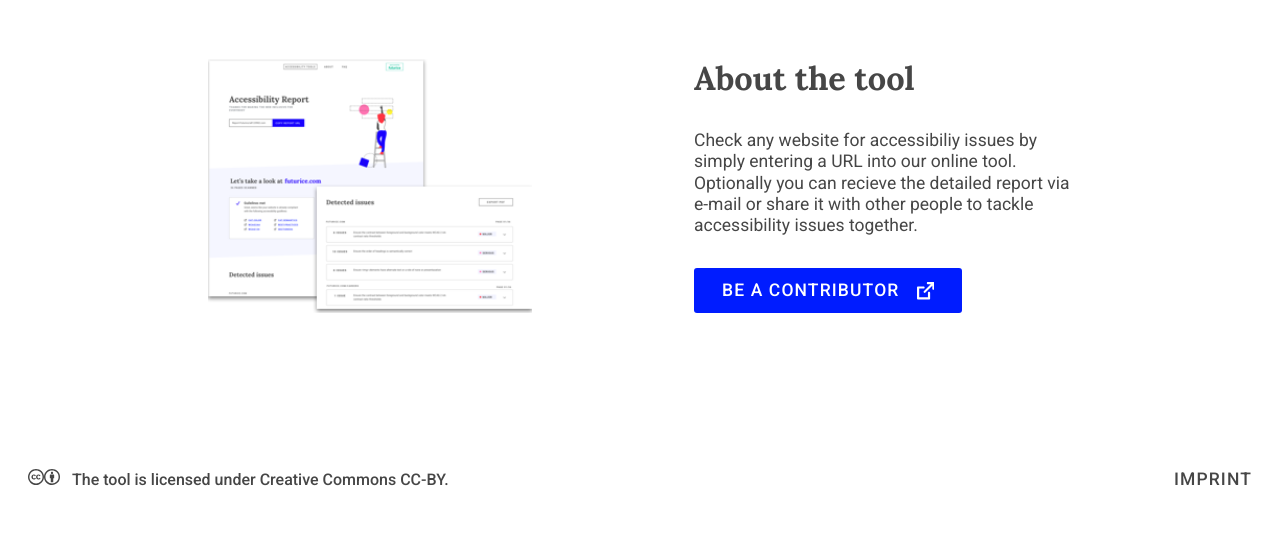
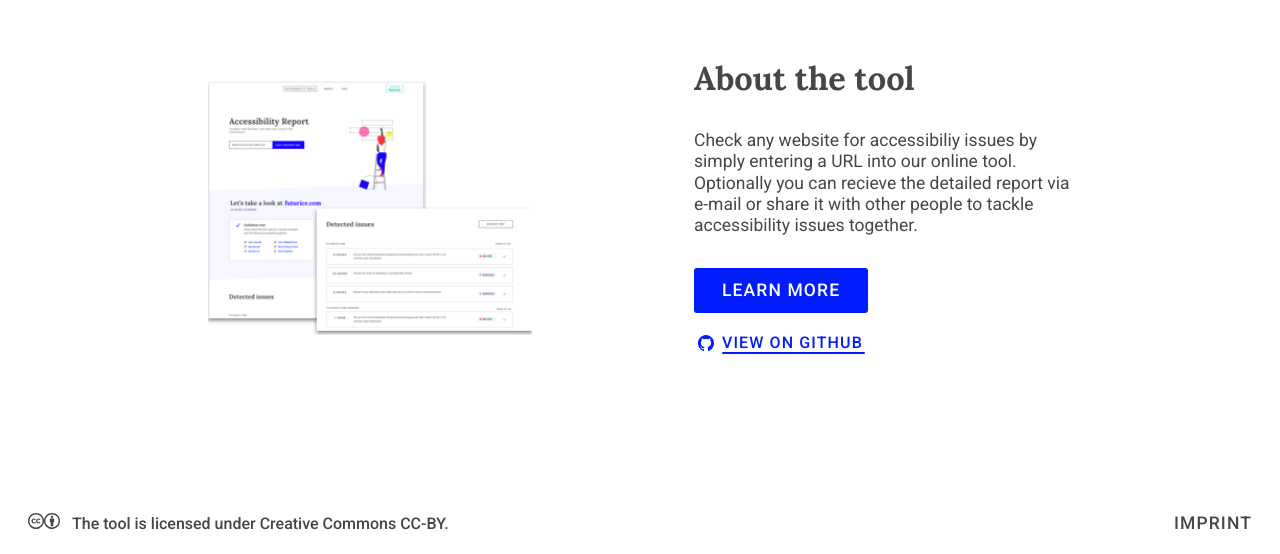
Before and after one commit to accessibility-tools/website, a Next.js app: page /checker in a window 1280 px wide. Shown: the part 1499-2053 px from the top of the page. Before the commit the page ends 2018 px from the top, so only its background shows below. Built offline with nearby package versions, Linux system fonts and the light colour scheme.

Commit message:
refactor tool overview component

```diff
--- a/src/components/tool-overview/ToolOverview.jsx
+++ b/src/components/tool-overview/ToolOverview.jsx
@@ -4,18 +4,24 @@ import styled from "styled-components";
 import Switcher from "../layout-components/Switcher";
 import Stack from "../layout-components/Stack";
 import Center from "../layout-components/Center";
-import ComingSoon from "../badge/ComingSoonBadge";
 import CTA from "../CTA/CTA";
+import Link from "../links/Link";
 
 const toolData = {
   ciTool: {
     img: "/illustrations/citool-placeholder.png",
     desc: "Run our tool in the terminal to create a report for any website:",
+    details: [
+      "Detect and fix accessibility issues like missing labels, lack of color contrast many more.",
+      "Check huge websites with multiple pages in just one session.",
+      "Learn if your website is complying to important standards in the industry and how to improve.",
+    ],
   },
   webChecker: {
     img: "/illustrations/webchecker-placeholder.png",
     desc:
       "Check any website for accessibiliy issues by simply entering a URL into our online tool. Optionally you can recieve the detailed report via e-mail or share it with other people to tackle accessibility issues together.",
+    details: [],
   },
 };
 
@@ -39,14 +45,25 @@ const ToolImg = styled.img`
   width: 60%;
 `;
 
+const ToolLink = styled(Link)`
+  font-size: 1rem;
+  margin-top: 1rem;
+  align-items: center;
+`;
+
 const ToolOverview = ({
   title,
   toolName,
-  hasBadge,
   hasList,
+  hasCta,
+  ctaText,
+  ctaUrl,
+  ctaIcon,
   hasLink,
   linkText,
   linkUrl,
+  linkIcon,
+  isExternal,
 }) => (
   <Switcher threshold="40rem" space="3.5rem" width="100%">
     <div>
@@ -55,25 +72,22 @@ const ToolOverview = ({
       </Center>
       <Center>
         <InfoWrapper>
-          {hasBadge && <ComingSoon />}
           <h2>{title}</h2>
           <p>{toolData[toolName].desc}</p>
           {hasList && (
             <ul>
-              <li>
-                Detect and fix accessibility issues like missing labels, lack of
-                color contrast many more.
-              </li>
-              <li>
-                Check huge websites with multiple pages in just one session.
-              </li>
-              <li>
-                Learn if your website is complying to important standards in the
-                industry and how to improve.
-              </li>
+              {toolData[toolName].details.map((detail, index) => (
+                <li key={`${toolName} detail ${index}`}>{detail}</li>
+              ))}
             </ul>
           )}
-          {hasLink && <CTA text={linkText} href={linkUrl} icon="extLink" />}
+
+          {hasCta && <CTA text={ctaText} href={ctaUrl} icon={ctaIcon} />}
+          {hasLink && (
+            <ToolLink href={linkUrl} isExternal={isExternal} icon={linkIcon}>
+              {linkText}
+            </ToolLink>
+          )}
         </InfoWrapper>
       </Center>
     </div>
@@ -83,11 +97,16 @@ const ToolOverview = ({
 ToolOverview.propTypes = {
   title: PropTypes.string.isRequired,
   toolName: PropTypes.string.isRequired,
-  hasBadge: PropTypes.bool,
+  hasCta: PropTypes.bool,
   hasLink: PropTypes.bool,
   hasList: PropTypes.bool,
+  isExternal: PropTypes.bool,
+  ctaText: PropTypes.string,
+  ctaUrl: PropTypes.string,
+  ctaIcon: PropTypes.string,
   linkText: PropTypes.string,
   linkUrl: PropTypes.string,
+  linkIcon: PropTypes.string,
 };
 
 export default ToolOverview;
--- a/src/pages/checker.jsx
+++ b/src/pages/checker.jsx
@@ -139,9 +139,14 @@ const WebCheckerPage = () => {
         <ToolOverview
           title="About the tool"
           toolName="webChecker"
+          hasCta={true}
+          ctaText="learn more"
+          ctaUrl="/"
           hasLink={true}
-          linkText="be a contributor"
+          linkText="view on github"
           linkUrl="https://github.com/accessibility-tools/website"
+          linkIcon="github"
+          isExternal={true}
         />
       </Section>
     </PageContainer>
```
Also changed, not shown: src/pages/index.jsx (+7 -4 lines).
